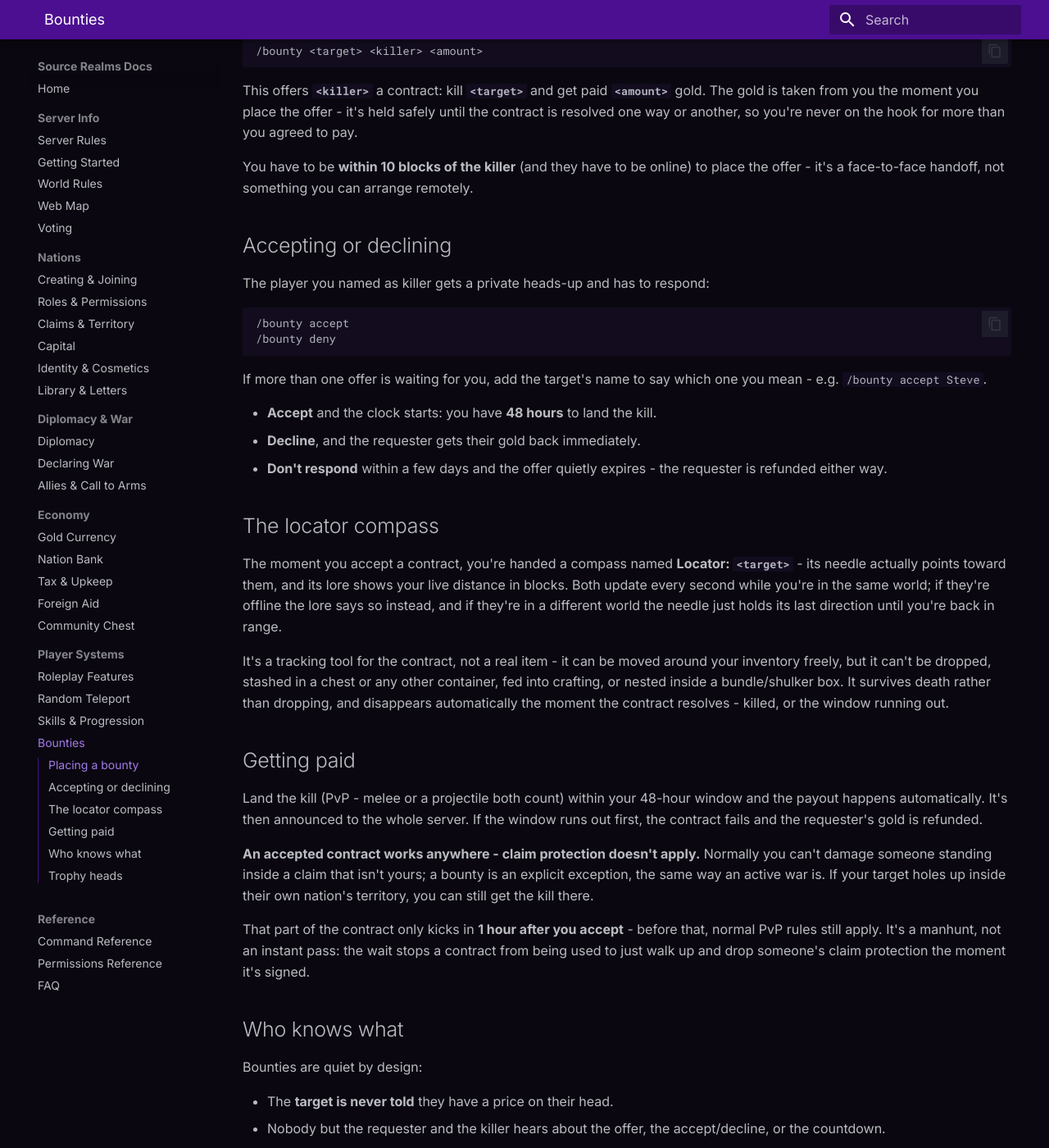
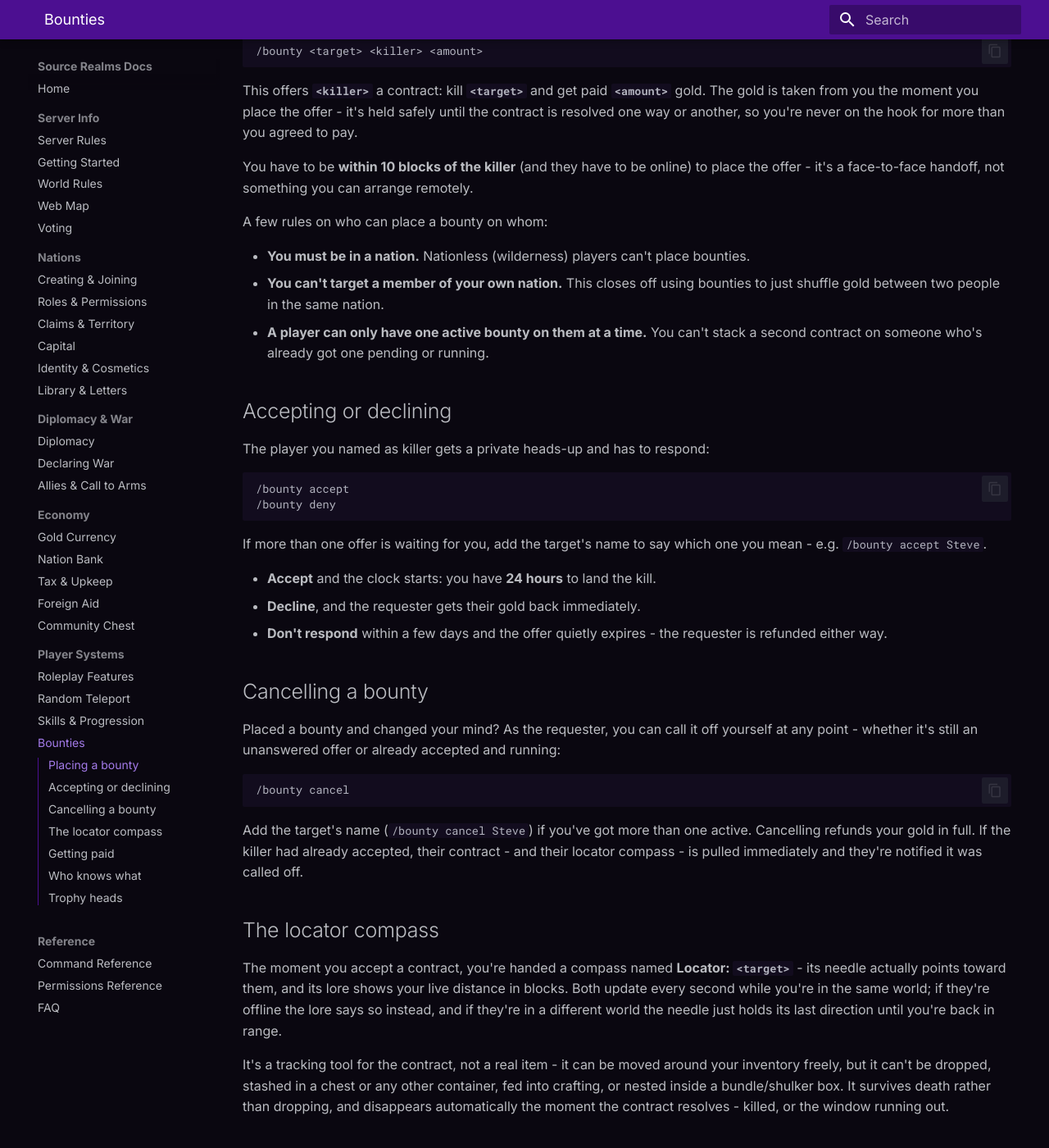
Before and after one commit to SourceRealms/sourcerealms-docs, an MkDocs documentation site: the page built from docs/bounties.md, in a window 1280 px wide and 1400 px high, scrolled down 254 px. Shown: the whole window at 82% size. Built offline with MkDocs 1.6.1 and Material for MkDocs 9.7.7, drawn with Linux system fonts in a browser that asks for light colours; some of the changed text lies outside the part shown.

Commit message:
Update bounty docs: nation requirement, one-per-target, 24h window, /bounty cancel

````diff
--- a/docs/bounties.md
+++ b/docs/bounties.md
@@ -15,6 +15,14 @@ resolved one way or another, so you're never on the hook for more than you agree
 You have to be **within 10 blocks of the killer** (and they have to be online) to place the offer
 - it's a face-to-face handoff, not something you can arrange remotely.
 
+A few rules on who can place a bounty on whom:
+
+- **You must be in a nation.** Nationless (wilderness) players can't place bounties.
+- **You can't target a member of your own nation.** This closes off using bounties to just shuffle
+  gold between two people in the same nation.
+- **A player can only have one active bounty on them at a time.** You can't stack a second contract
+  on someone who's already got one pending or running.
+
 ## Accepting or declining
 
 The player you named as killer gets a private heads-up and has to respond:
@@ -27,10 +35,23 @@ The player you named as killer gets a private heads-up and has to respond:
 If more than one offer is waiting for you, add the target's name to say which one you mean -
 e.g. `/bounty accept Steve`.
 
-- **Accept** and the clock starts: you have **48 hours** to land the kill.
+- **Accept** and the clock starts: you have **24 hours** to land the kill.
 - **Decline**, and the requester gets their gold back immediately.
 - **Don't respond** within a few days and the offer quietly expires - the requester is refunded
   either way.
+
+## Cancelling a bounty
+
+Placed a bounty and changed your mind? As the requester, you can call it off yourself at any point
+- whether it's still an unanswered offer or already accepted and running:
+
+```
+/bounty cancel
+```
+
+Add the target's name (`/bounty cancel Steve`) if you've got more than one active. Cancelling
+refunds your gold in full. If the killer had already accepted, their contract - and their locator
+compass - is pulled immediately and they're notified it was called off.
 
 ## The locator compass
 
@@ -46,7 +67,7 @@ automatically the moment the contract resolves - killed, or the window running o
 
 ## Getting paid
 
-Land the kill (PvP - melee or a projectile both count) within your 48-hour window and the payout
+Land the kill (PvP - melee or a projectile both count) within your 24-hour window and the payout
 happens automatically. It's then announced to the whole server. If the window runs out first, the
 contract fails and the requester's gold is refunded.
 
````
Also changed, not shown: docs/reference/commands.md (+1 -0 lines).
